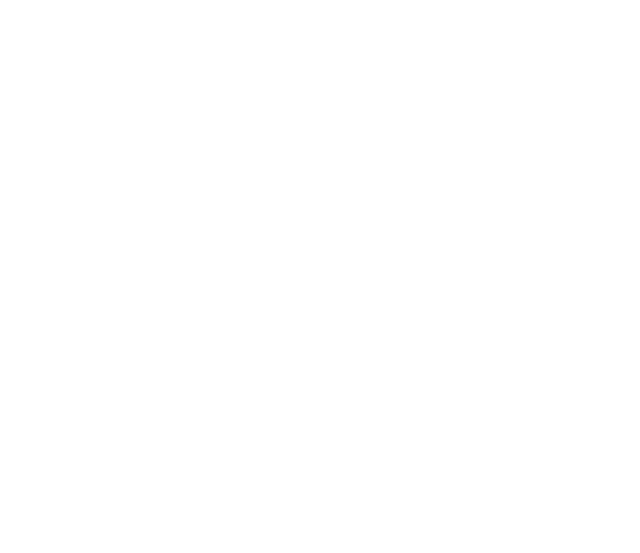
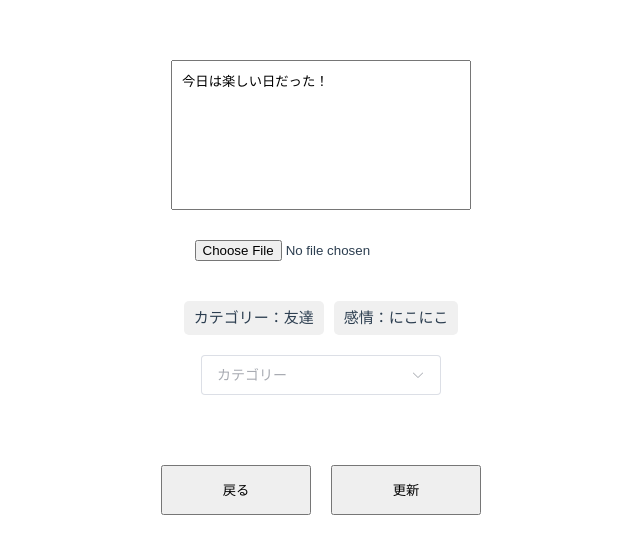
Before and after one commit to aya0903/MyLog, a Vue app in the folder frontend/: page /edit-Diary in a window 1280 px wide. Before the commit this address had no page. Shown: the part 113-666 px from the top of the page, without its empty margins (319-959 px from the left). Built offline with nearby package versions, Linux system fonts and the light colour scheme.

Commit message:
新規ページの追加

```diff
--- a/frontend/src/router/index.js
+++ b/frontend/src/router/index.js
@@ -8,6 +8,7 @@
 import EmotionSelect from '../views/EmotionSelect.vue'
 import CategorySelect from '../views/CategorySelect.vue'
 import DiaryDetail from '../views/DiaryDetail.vue'
+import EditDiary from '../views/EditDiary.vue'
 
 const router = createRouter({
   history: createWebHistory(import.meta.env.BASE_URL),
@@ -43,8 +44,8 @@
       component: PostDiary,
     },
     {
-      path: '/select-emotion',
-      name: 'select-emotion',
+      path: '/emotion-select',
+      name: 'emotion-select',
       component: EmotionSelect,
     },
     {
@@ -57,6 +58,11 @@
       name: 'diary-detail',
       component: DiaryDetail,
     },
+    {
+      path: '/edit-Diary',
+      name: 'edit-Diary',
+      component: EditDiary,
+    },
   ],
 })
 
--- a/frontend/src/views/CategorySelect.vue
+++ b/frontend/src/views/CategorySelect.vue
@@ -1,3 +1,4 @@
+<!-- カテゴリー選択画面 -->
 <script setup>
 import { useRouter } from 'vue-router'
 import { reactive } from 'vue'
--- a/frontend/src/views/Complete.vue
+++ b/frontend/src/views/Complete.vue
@@ -1,3 +1,5 @@
+<!-- 完了画面 -->
+
 <script setup>
 import { useRouter } from 'vue-router'
 
--- a/frontend/src/views/DiaryDetail.vue
+++ b/frontend/src/views/DiaryDetail.vue
@@ -1,9 +1,10 @@
+<!-- 日記詳細画面 -->
+
 <script setup>
 import { useRouter } from 'vue-router'
 
 const router = useRouter()
 
-// 仮データ（実際は props や API から取得）
 const diary = {
   date: '2025-06-08',
   content: '今日はとても良い一日でした。',
--- /dev/null
+++ b/frontend/src/views/EditDiary.vue
@@ -0,0 +1,142 @@
+<script setup>
+import { ref, reactive } from 'vue'
+import { useRouter } from 'vue-router'
+
+const router = useRouter()
+
+// 仮初期データ
+const form = reactive({
+  content: '今日は楽しい日だった！',
+  image: null,
+  imageUrl: '',
+  category: '友達',
+  emotion: 'にこにこ'
+})
+
+const value = ref('')
+
+const options = [
+  {
+    value: '自分',
+    label: '自分',
+  },
+  {
+    value: '友達',
+    label: '友達',
+  },
+  {
+    value: '家族',
+    label: '家族',
+  },
+  {
+    value: '仕事',
+    label: '仕事',
+  },
+  {
+    value: '学校',
+    label: '学校',
+  },
+  {
+    value: 'お出かけ',
+    label: 'お出かけ',
+  },
+]
+
+const handleImageChange = (e) => {
+  const file = e.target.files[0]
+  form.image = file
+  if (file) {
+    form.imageUrl = URL.createObjectURL(file)
+  }
+}
+
+const goBack = () => {
+  router.push('/diary-detail')
+}
+
+const updateDiary = () => {
+  console.log('更新データ:', form)
+  router.push('/complete')
+}
+</script>
+
+<template>
+  <div class="container">
+
+    <textarea v-model="form.content" placeholder="本文を入力" class="textarea"></textarea>
+
+    <input type="file" @change="handleImageChange" class="file-input" />
+
+    <div class="preview">
+      <img v-if="form.imageUrl" :src="form.imageUrl" alt="選択された画像" class="preview-image" />
+    </div>
+  <div class="tags">
+    <div class="tag" @click="goToCategorySelect">カテゴリー：{{ form.category }}</div>
+    <div class="tag" @click="goToEmotionSelect">感情：{{ form.emotion }}</div>
+  </div>
+
+  <el-select
+      v-model="value"
+      placeholder="カテゴリー"
+      size="large"
+      style="width: 240px"
+    >
+      <el-option
+        v-for="item in options"
+        :key="item.value"
+        :label="item.label"
+        :value="item.value"
+      />
+    </el-select>
+
+    <div class="buttons">
+      <button @click="goBack">戻る</button>
+      <button @click="updateDiary">更新</button>
+    </div>
+  </div>
+</template>
+
+<style scoped>
+.container {
+  height: 100vh;
+  width: 100vw;
+  display: flex;
+  flex-direction: column;
+  justify-content: center;
+  align-items: center;
+  padding: 20px;
+  box-sizing: border-box;
+  gap: 20px;
+}
+.textarea {
+  width: 300px;
+  height: 150px;
+  padding: 10px;
+  resize: none;
+}
+.file-input {
+  margin-top: 10px;
+}
+.preview-image {
+  max-width: 200px;
+  margin-top: 10px;
+}
+.tags {
+  display: flex;
+  gap: 10px;
+}
+.tag {
+  background-color: #f0f0f0;
+  padding: 5px 10px;
+  border-radius: 5px;
+}
+.buttons {
+  display: flex;
+  gap: 20px;
+  margin-top: 50px;
+}
+button {
+  height: 50px;
+  width: 150px;
+}
+</style>
--- a/frontend/src/views/EmotionSelect.vue
+++ b/frontend/src/views/EmotionSelect.vue
@@ -1,3 +1,5 @@
+<!-- 感情選択画面 -->
+
 <script setup>
 import { ref } from 'vue'
 import { useRouter } from 'vue-router'
--- a/frontend/src/views/HomeView.vue
+++ b/frontend/src/views/HomeView.vue
@@ -1,6 +1,25 @@
+<!-- ホーム画面 -->
+
 <script setup>
+
 </script>
 
 <template>
-  <h1>aaa</h1>
+  <a href="/login" target="_blank">ログイン画面</a><br>
+  <a href="/complete" target="_blank">完了画面</a><br>
+  <a href="/register" target="_blank">会員登録画面</a><br>
+  <a href="/post-diary" target="_blank">日記投稿画面</a><br>
+  <a href="/emotion-select" target="_blank">感情選択画面</a><br>
+  <a href="/category-select" target="_blank">カテゴリー選択画面</a><br>
+  <a href="/diary-detail" target="_blank">日記詳細画面</a><br>
+  <a href="/edit-Diary" target="_blank">日記編集画面</a><br>
 </template>
+
+<style scoped>
+a {
+  margin: 8px 0;
+  font-size: 16px;
+  color: #42b983;
+  text-decoration: none;
+}
+</style>
--- a/frontend/src/views/Login.vue
+++ b/frontend/src/views/Login.vue
@@ -1,3 +1,5 @@
+<!-- ログイン画面 -->
+
 <template>
   <div class="about">
     <header class="header">
--- a/frontend/src/views/PostDiary.vue
+++ b/frontend/src/views/PostDiary.vue
@@ -1,3 +1,5 @@
+<!-- 日記投稿画面 -->
+
 <script setup>
 import { useRouter } from 'vue-router'
 import { reactive } from 'vue'
--- a/frontend/src/views/Register.vue
+++ b/frontend/src/views/Register.vue
@@ -1,3 +1,5 @@
+<!-- 会員登録画面 -->
+
 <script setup>
 import { reactive } from 'vue'
 import { useRouter } from 'vue-router'
```
